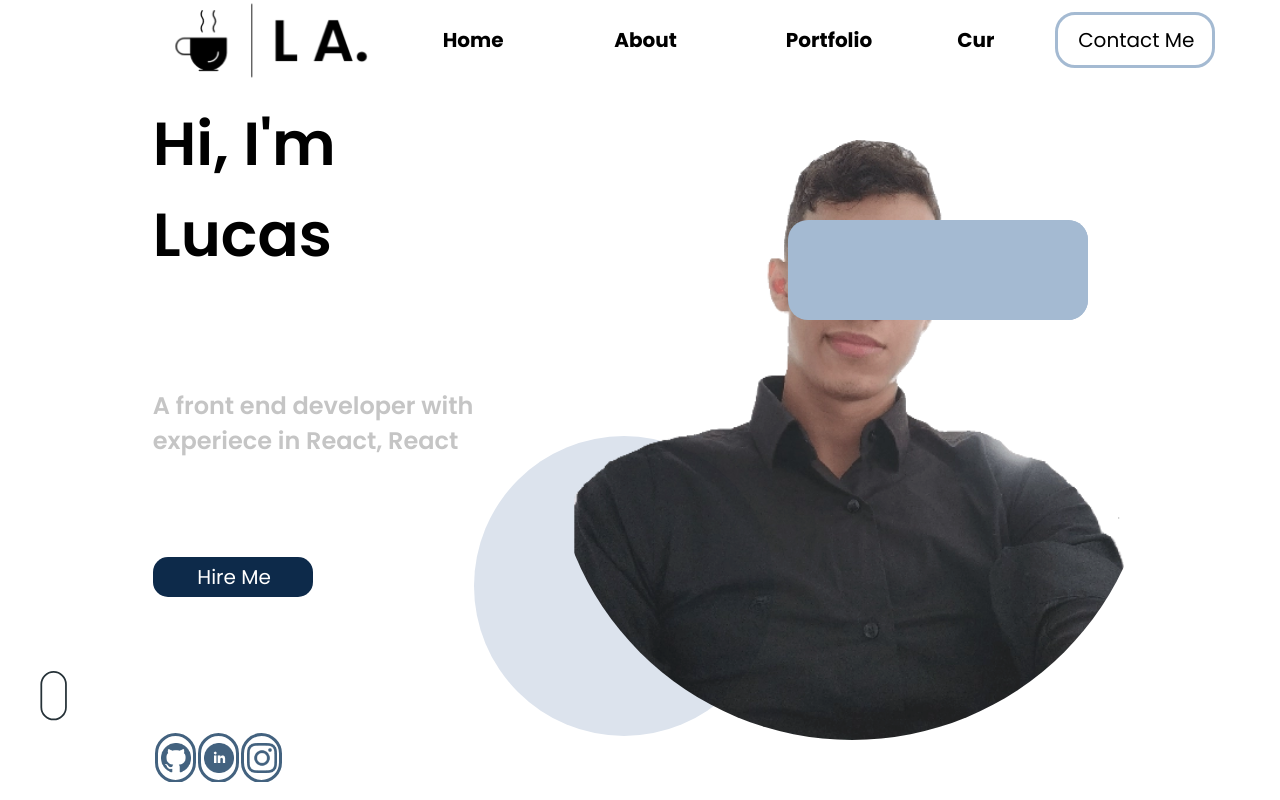
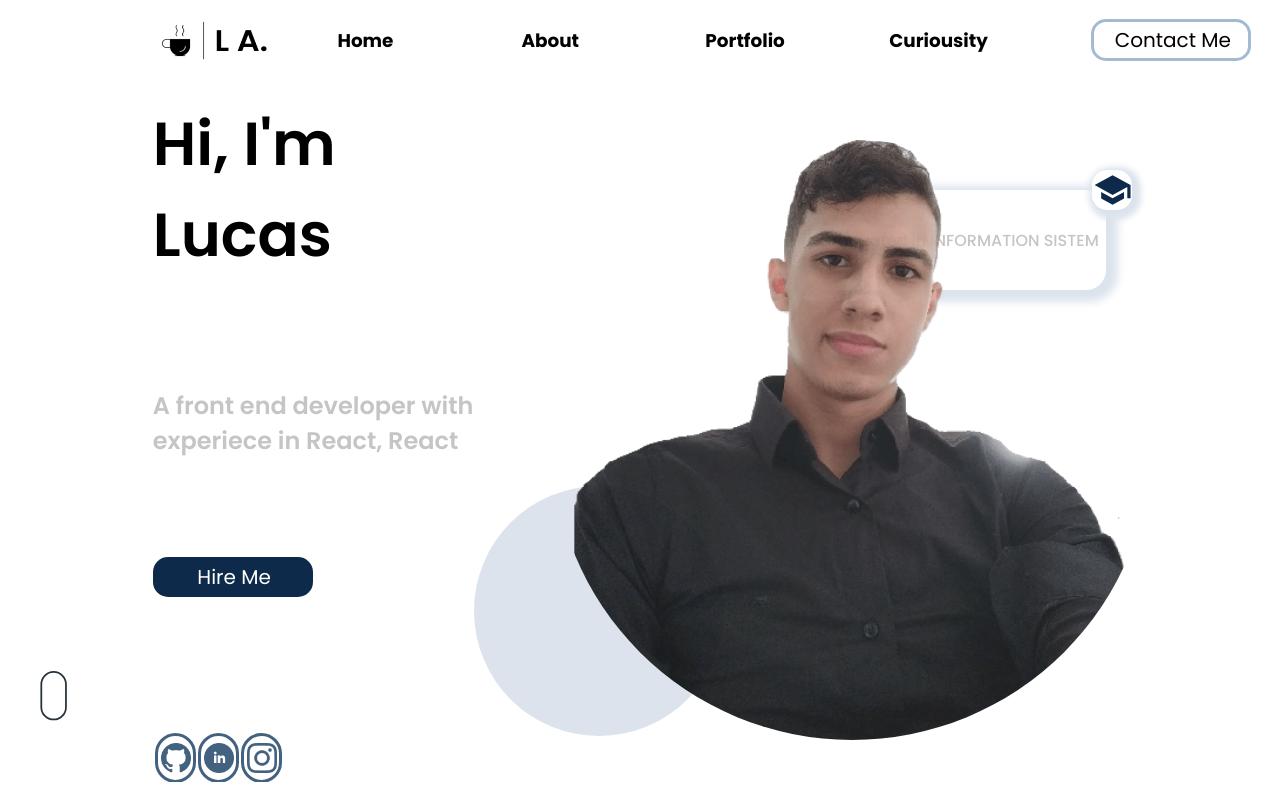
Before and after one commit to niubajr19/Portfolio, a React (Vite) app in the folder App/: page / in a window 1280 px wide. Built offline with nearby package versions, Linux system fonts and the light colour scheme.

Commit message:
Home - Instalando material e finalizando botoes das redes

```diff
--- a/App/package.json
+++ b/App/package.json
@@ -9,15 +9,21 @@
     "preview": "vite preview"
   },
   "dependencies": {
+    "@emotion/react": "^11.10.4",
+    "@emotion/styled": "^11.10.4",
+    "@mui/material": "^5.10.3",
+    "@mui/styled-engine-sc": "^5.10.3",
     "prop-types": "^15.8.1",
     "react": "^18.2.0",
     "react-dom": "^18.2.0",
+    "react-icons": "^4.4.0",
     "react-lottie": "^1.2.3",
     "styled-components": "^5.3.5"
   },
   "devDependencies": {
     "@types/react": "^18.0.17",
     "@types/react-dom": "^18.0.6",
+    "@types/react-lottie": "^1.2.6",
     "@types/styled-components": "^5.1.26",
     "@vitejs/plugin-react": "^2.0.1",
     "typescript": "^4.6.4",
--- a/App/src/components/Header/index.tsx
+++ b/App/src/components/Header/index.tsx
@@ -15,7 +15,7 @@ function Header() {
   return (
     <Container>
       <LogoContainer>
-        <img src={Logo} />
+        <img src={Logo} width={150} height={75} />
       </LogoContainer>
       <ButtonsContainer>
         <Button>
--- a/App/src/components/Header/styles.ts
+++ b/App/src/components/Header/styles.ts
@@ -16,7 +16,7 @@ export const LogoContainer = styled.div`
 `;
 
 export const ButtonsContainer = styled.div`
-  width: 50%;
+  width: 70%;
   height: 100%;
 
   display: flex;
@@ -35,7 +35,7 @@ export const Button = styled.button`
 
 export const ButtonText = styled.p`
   font-family: "Poppins";
-  font-size: 1.25rem;
+  font-size: 1.15rem;
   font-weight: 700;
 
   text-align: left;
@@ -62,9 +62,9 @@ export const ContactButton = styled.button`
   background-color: transparent;
 
   border: 3px solid #a4bad2;
-  border-radius: 20px;
+  border-radius: 15px;
 
-  padding: 10px;
+  padding: 3px;
 `;
 
 export const ContactButtonText = styled.p`
--- a/App/src/pages/Home/index.tsx
+++ b/App/src/pages/Home/index.tsx
@@ -1,18 +1,20 @@
 import Header from "../../components/Header";
+
 import {
   Button,
-  ButtonContainer,
   ButtonText,
   Container,
   Content,
-  DescriptionContainer,
+  FloatContainer,
+  GraduatedFloatContainer,
+  GraduatedText,
   GreatsTitle,
   InfoContainer,
   InfoSubtitle,
+  SchoolIconContainer,
   SocialMediaContainer,
   SocialMediasContainer,
   ThumbContainer,
-  TitleContainer,
 } from "./styles";
 
 import Thumb from "../../assets/thumb.webp";
@@ -25,6 +27,10 @@ import scrollAnimated from "../../assets/lottie/scroll-down.json";
 import GithubImg from "../../assets/social-medias/github.png";
 import LinkedinImg from "../../assets/social-medias/linkedin.png";
 import InstagramImg from "../../assets/social-medias/instagram.png";
+
+import { MdSchool } from "react-icons/md";
+
+import ButtonUI from "@mui/material/IconButton";
 
 function Home() {
   const theme = useTheme();
@@ -50,23 +56,42 @@ function Home() {
           </Button>
           <SocialMediasContainer>
             <SocialMediaContainer>
+              <ButtonUI
+                href="https://github.com/niubajr19"
+                color="secondary"
+                target={"_blank"}
+              >
                 <img src={GithubImg} alt="Github Logo" width={30} height={30} />
+              </ButtonUI>
             </SocialMediaContainer>
+
             <SocialMediaContainer>
+              <ButtonUI
+                href="https://www.linkedin.com/in/lucas-antonio-silva/"
+                color="secondary"
+                target={"_blank"}
+              >
                 <img
                   src={LinkedinImg}
                   alt="Linkedin Logo"
                   width={30}
                   height={30}
                 />
+              </ButtonUI>
             </SocialMediaContainer>
             <SocialMediaContainer>
+              <ButtonUI
+                href="https://github.com/niubajr19"
+                color="secondary"
+                target={"_blank"}
+              >
                 <img
                   src={InstagramImg}
                   alt="Instagram Logo"
                   width={30}
                   height={30}
                 />
+              </ButtonUI>
             </SocialMediaContainer>
           </SocialMediasContainer>
         </InfoContainer>
@@ -75,31 +100,23 @@ function Home() {
             style={{
               backgroundColor: "rgba(220, 227, 237, 1)",
               borderRadius: 150,
-              width: 300,
-              height: 300,
+              width: 250,
+              height: 250,
               position: "absolute",
               bottom: "8%",
               left: "35%",
               zIndex: 2,
             }}
           />
-          <div
-            style={{
-              display: "flex",
-              backgroundColor: theme.color.support_primary,
-              borderRadius: 20,
-              width: 300,
-              height: 100,
-              position: "absolute",
-              bottom: "60%",
-              right: "15%",
-              zIndex: 1,
-              alignItems: "center",
-              justifyContent: "center",
-            }}
-          >
-            <p>Graduated in INFORMATION SISTEM</p>
-          </div>
+          <FloatContainer>
+            <SchoolIconContainer>
+              <MdSchool color={theme.color.primary} size={40} />
+            </SchoolIconContainer>
+            <GraduatedFloatContainer>
+              <GraduatedText>Graduated in INFORMATION SISTEM</GraduatedText>
+            </GraduatedFloatContainer>
+          </FloatContainer>
+
           <img
             src={Thumb}
             style={{ borderRadius: 300, zIndex: 2, opacity: 0.9 }}
@@ -111,21 +128,6 @@ function Home() {
           <Lottie options={defaultOptions} height={150} width={150} />
         </div>
       </Content>
-      <div
-        style={{
-          display: "flex",
-          backgroundColor: theme.color.support_primary,
-          borderRadius: 20,
-          width: 300,
-          height: 100,
-          position: "absolute",
-          bottom: "60%",
-          right: "15%",
-          zIndex: 2,
-          alignItems: "center",
-          justifyContent: "center",
-        }}
-      />
     </Container>
   );
 }
--- a/App/src/pages/Home/styles.ts
+++ b/App/src/pages/Home/styles.ts
@@ -1,4 +1,5 @@
 import styled from "styled-components";
+import ButtonUI from "@mui/material/Button";
 
 export const Container = styled.div`
   display: flex;
@@ -114,8 +115,58 @@ export const SocialMediaContainer = styled.div`
   height: 3.1rem;
   width: 3.1rem;
 
-  border-radius: 1.6rem;
+  border-radius: 80rem;
   border: 3px solid ${({ theme }) => theme.color.secondary};
+
+  background-color: transparent;
+`;
+
+export const GraduatedFloatContainer = styled.div`
+  display: flex;
+  align-items: center;
+  justify-content: center;
+
+  width: 300px;
+  height: 100px;
+
+  background-color: ${({ theme }) => theme.color.background_color};
+  bottom: 60%;
+  right: 15%;
+
+  z-index: 1;
+
+  border-radius: 20px;
+  box-shadow: 4px 4px 8px 8px ${({ theme }) => theme.color.support_secondary};
+`;
+
+export const SchoolIconContainer = styled.div`
+  display: flex;
+  justify-content: center;
+  align-items: center;
+
+  border-radius: 15px;
+
+  box-shadow: 3px 3px 6px 6px ${({ theme }) => theme.color.support_secondary};
+  background-color: ${({ theme }) => theme.color.background_color};
+
+  position: absolute;
+  z-index: 2;
+  top: 6%;
+  right: 5%;
+`;
+
+export const FloatContainer = styled.div`
+  display: flex;
+  align-items: center;
+  justify-content: center;
+
+  width: 25rem;
+  height: 10rem;
+
+  position: absolute;
+
+  bottom: 60%;
+  right: 10%;
 `;
 
 //Info Texts
@@ -138,3 +189,11 @@ export const InfoSubtitle = styled.p`
   margin-bottom: 94px;
   color: ${({ theme }) => theme.color.text_secondary};
 `;
+
+export const GraduatedText = styled.p`
+  font-family: "Poppins";
+  font-size: 1rem;
+  font-weight: 500;
+
+  color: ${({ theme }) => theme.color.text_secondary};
+`;
```
Also changed, not shown: 1 other file (tests, documents, lock files or other folders). Lines whose indentation alone changed are shown as unchanged.
